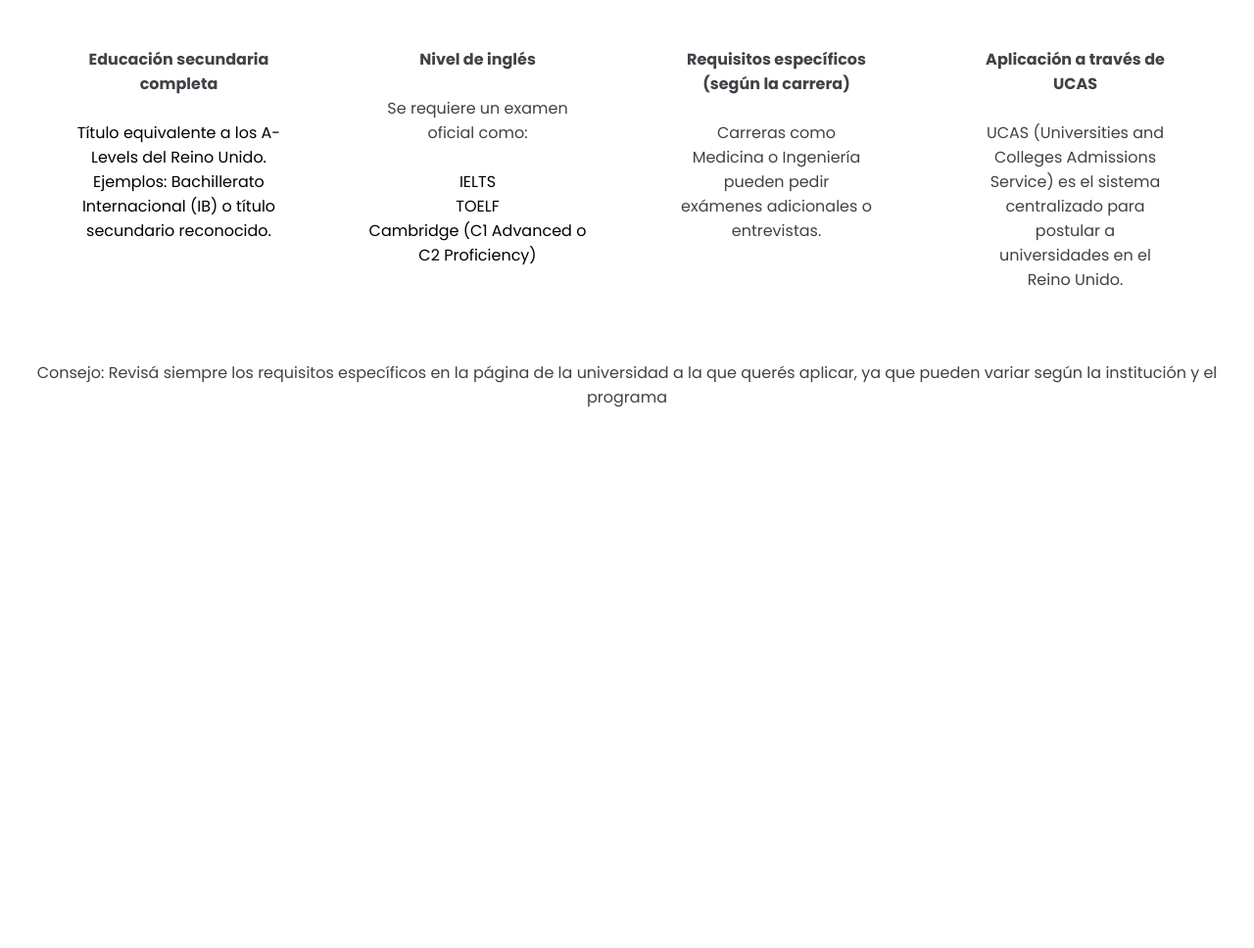
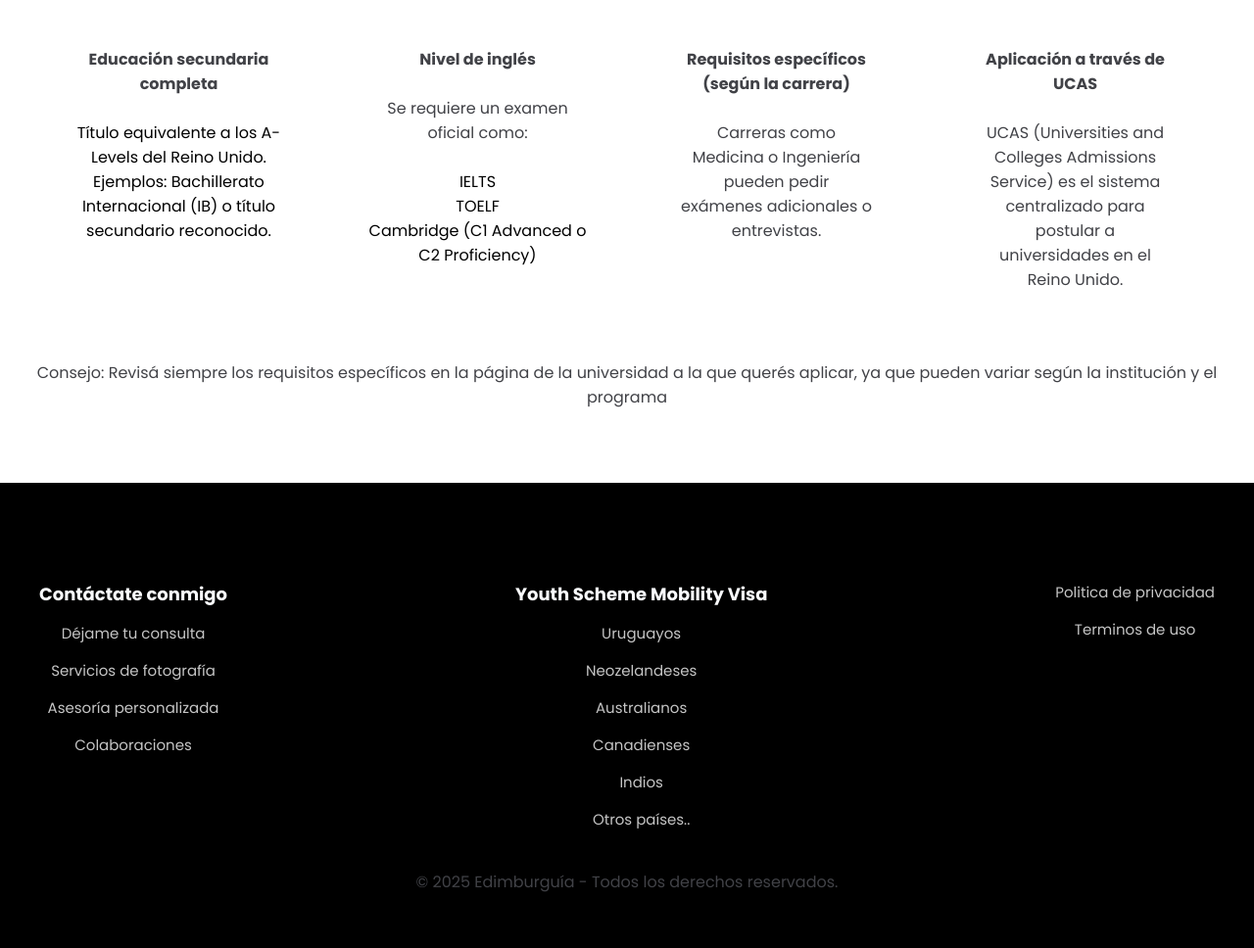
Before and after one commit to camidejm/edimburguia, a plain HTML site: page universidades.html in a window 1280 px wide. Shown: the part 2288-3256 px from the top of the page at 98% size. Before the commit the page ends 2781 px from the top, so only its background shows below. Drawn offline with Linux system fonts and the light colour scheme.

Commit message:
Update universidades.html

```diff
--- a/universidades.html
+++ b/universidades.html
@@ -6,7 +6,7 @@
     <meta charset="UTF-8">
     <meta http-equiv="X-UA-Compatible" content="IE=edge">
     <meta name="viewport" content="width=device-width, initial-scale=1.0">
-    <title>Edimburguía turismo</title>
+    <title>Edimburguía estudiar en Universidad</title>
     <link rel="stylesheet" href="style.min.css">
     <link rel="preconnect" href="https://fonts.googleapis.com">
     <link rel="preconnect" href="https://fonts.gstatic.com" crossorigin>
@@ -93,19 +93,19 @@
         <section class="galeria">
             <div class="contenedor-fotos">
                 <div class="foto">
-                    <img src="glasgoww.jpg" alt="glasgow universidad">
+                    <img src="glasgoww.webp" alt="glasgow universidad">
                     <div class="texto-overlay">
                         <h3>UNIVERSIDAD DE GLASGOW</h3>
                     </div>
                 </div>
                 <div class="foto">
-                    <img src="st-andrew.png" alt="glasgow universidad">
+                    <img src="st-andrew.webp" alt="glasgow universidad">
                     <div class="texto-overlay">
                         <h3>UNIVERSIDAD DE ST ANDREWS</h3>
                     </div>
                 </div>
                 <div class="foto">
-                    <img src="UniofEdinburgh-10.jpg" alt="glasgow universidad">
+                    <img src="UniofEdinburgh-10.webp" alt="glasgow universidad">
                     <div class="texto-overlay">
                         <h3>UNIVERSIDAD DE EDIMBURGO</h3>
                     </div>
@@ -143,3 +143,39 @@
             <p>Consejo: Revisá siempre los requisitos específicos en la página de la universidad a la que querés aplicar, ya que pueden variar según la institución y el programa</p>
         </section>
 </body>
+<footer class="footer">
+    <div class="footer-content container">
+        <div class="link">
+            <h3>Contáctate conmigo</h3>
+            <ul>
+                <li><a href="#">Déjame tu consulta</a></li>
+                <li><a href="#">Servicios de fotografía</a></li>
+                <li><a href="#">Asesoría personalizada</a></li>
+                <li><a href="#">Colaboraciones</a></li>
+
+            </ul>
+        </div>
+        <div class="link">
+            <h3>Youth Scheme Mobility Visa</h3>
+            <ul>
+                <li><a href="#">Uruguayos</a></li>
+                <li><a href="#">Neozelandeses</a></li>
+                <li><a href="#">Australianos</a></li>
+                <li><a href="#">Canadienses</a></li>
+                <li><a href="#">Indios</a></li>
+                <li><a href="#">Otros países..</a></li>
+            </ul>
+
+        </div>
+        <div class="link">
+
+            <ul>
+                <li><a href="#">Politica de privacidad</a></li>
+                <li><a href="#">Terminos de uso</a></li>
+            </ul>
+        </div>
+    </div>
+    <p>© 2025 Edimburguía - Todos los derechos reservados.</p>
+</footer>
+</body>
+</html>
```
